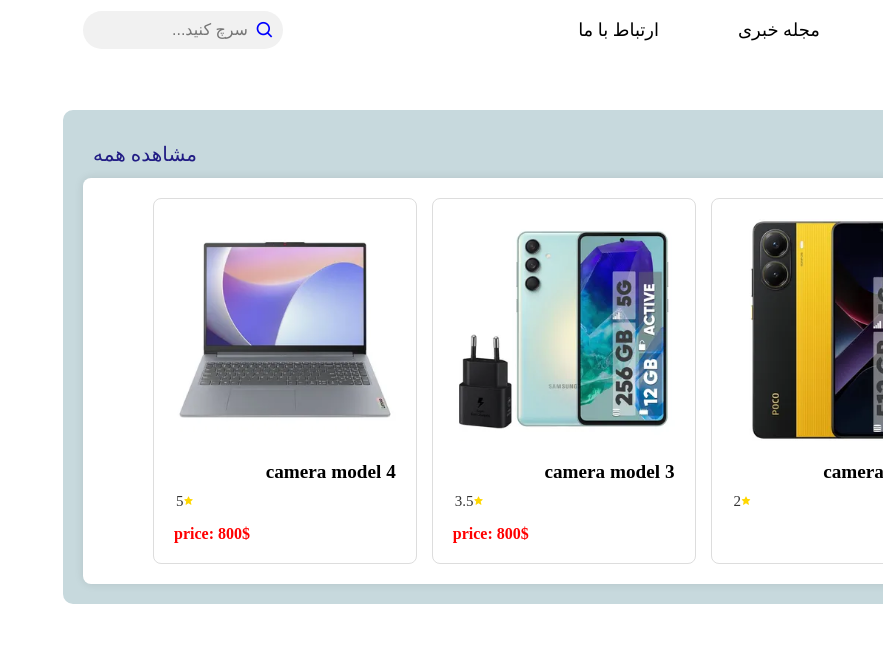
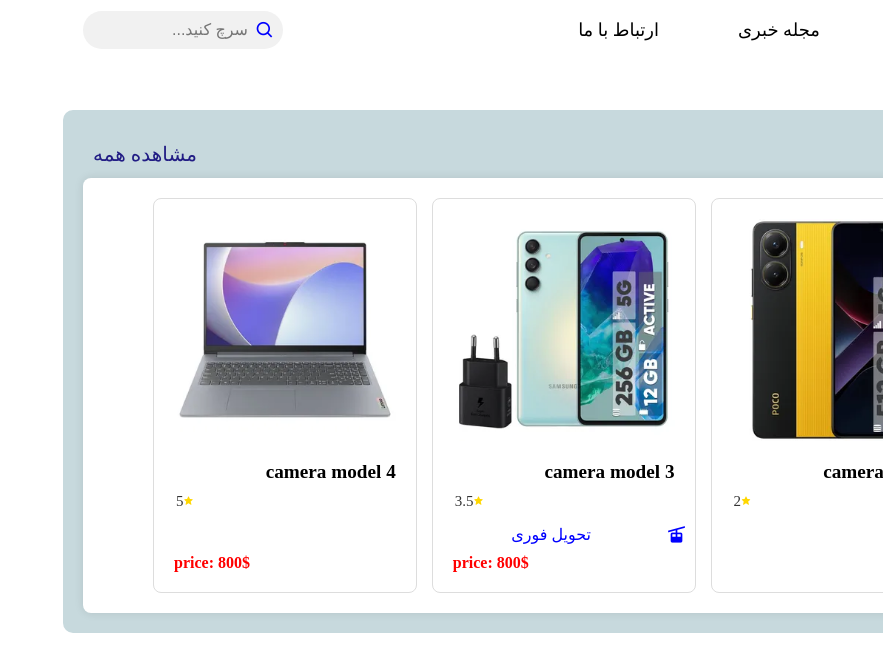
Before and after one commit to elahe-toraj/Pegahrayaneh, a React (Vite) app: page / in a window 1280 px wide. Shown: the top 672 px of the page, without its empty margins (397-1280 px from the left). Built offline with nearby package versions, Linux system fonts and the light colour scheme.

Commit message:
Up Product add delivery

```diff
--- a/src/App.jsx
+++ b/src/App.jsx
@@ -1,52 +1,12 @@
 import Header from "./components/Header";
-import ProductCard from "./components/Productcard";
+import ProductView from "./components/Productview";
 import "./harchi.css"
 function App() {
   return (
     <div>
-      <section>
         <Header />
-      </section>
-
       <main>
-        <section className="Product-card">
-          <div className="product">
-            <div className="header-pro">
-              <h3 className="special">محصولات ویژه</h3>
-              <p className="menu">مشاهده همه</p>
-            </div>
-            <div className="details">
-              <div className="row">
-                <ProductCard
-                  title="camera model 1"
-                  price={200}
-                  image="/img/img1.webp"
-                  isFeatured
-                  rating = {4}
-                />
-                <ProductCard
-                  title="camera model 2"
-                  price={0}
-                  image="/img/img2.webp"
-                  rating = {2}
-                />
-                <ProductCard
-                  title="camera model 3"
-                  price={800}
-                  image="/img/img3.webp"
-                  rating = {3.5}
-                />
-                <ProductCard
-                  title="camera model 4"
-                  price={800}
-                  image="/img/img4.webp"
-                  rating = {5}
-                />
-              </div>
-            </div>
-          </div>
-        </section>
-
+        <ProductView />
       </main>
     </div>
   );
--- a/src/components/Header.jsx
+++ b/src/components/Header.jsx
@@ -3,6 +3,7 @@
 
 const Header = () => {
   return (
+    <section>
       <header>
         <div className="header">
           <a href="/" className="logo">پگاه رایانه</a>
@@ -18,6 +19,8 @@
           </div>
         </div>
       </header>
+    </section>
+
   );
 };
 
--- a/src/components/Productcard.jsx
+++ b/src/components/Productcard.jsx
@@ -1,4 +1,4 @@
-const ProductCard = ({ title, image, price, isFeatured, isLoading, rating = 5 }) => {
+const ProductCard = ({ title, image, price, isFeatured, isLoading, rating = 5, isDelivery, }) => {
     if (isLoading) {
       return <h1>LOADING...</h1>;
     } else
@@ -14,6 +14,13 @@
                 <span className="rating-number">{rating}</span>
             </div>
 
+            {isDelivery && (
+                <div className="delivery-info">
+                  <span className="delivery-text">تحویل فوری</span>
+                  <i class='bx bxs-cable-car'></i>
+                </div>
+            )}
+
 
           {price > 0 && (
             <p className={`product-price ${price > 400 ? "red" : "green"}`}>
--- /dev/null
+++ b/src/components/Productview.jsx
@@ -0,0 +1,49 @@
+import React from "react";
+import ProductCard from "./Productcard";
+
+const ProductView= () => {
+    return(
+        <section className="Product-card">
+          <div className="product">
+            <div className="header-pro">
+              <h3 className="special">محصولات ویژه</h3>
+              <p className="menu">مشاهده همه</p>
+            </div>
+            <div className="details">
+              <div className="row">
+                <ProductCard
+                  title="camera model 1"
+                  price={200}
+                  image="/img/img1.webp"
+                  isFeatured
+                  rating = {4}
+                  isDelivery={true}
+                />
+                <ProductCard
+                  title="camera model 2"
+                  price={0}
+                  image="/img/img2.webp"
+                  rating = {2}
+                  isDelivery={false}
+                />
+                <ProductCard
+                  title="camera model 3"
+                  price={800}
+                  image="/img/img3.webp"
+                  rating = {3.5}
+                  isDelivery={true}
+                />
+                <ProductCard
+                  title="camera model 4"
+                  price={800}
+                  image="/img/img4.webp"
+                  rating = {5}
+                  isDelivery={false}
+                />
+              </div>
+            </div>
+          </div>
+        </section>
+    )
+}
+export default ProductView;
--- a/src/harchi.css
+++ b/src/harchi.css
@@ -168,20 +168,38 @@
     font-size: 0.8rem;
 }
 /*star*/
+
 .stars {
     display: flex;
     align-items: center;
     align-self: flex-end;
     margin-bottom: 5px;
-  }
+}
 
-  .stars .bx {
+.stars .bx {
     color: gold;
     font-size: 10px;
-  }
+}
 
-  .rating-number {
+.rating-number {
     font-size: 15px;
     color: #333;
     margin-left: 2px;
-  }
+}
+
+.delivery-info {
+  display: flex;
+  align-items: center;
+}
+
+.delivery-text {
+  color: #00f;
+  padding-right: 25px;
+
+}
+.delivery-info i {
+  font-size: 20px;
+  color: #00f;
+  position: absolute;
+  right: 8px;
+}
```
Lines whose indentation alone changed are shown as unchanged.
